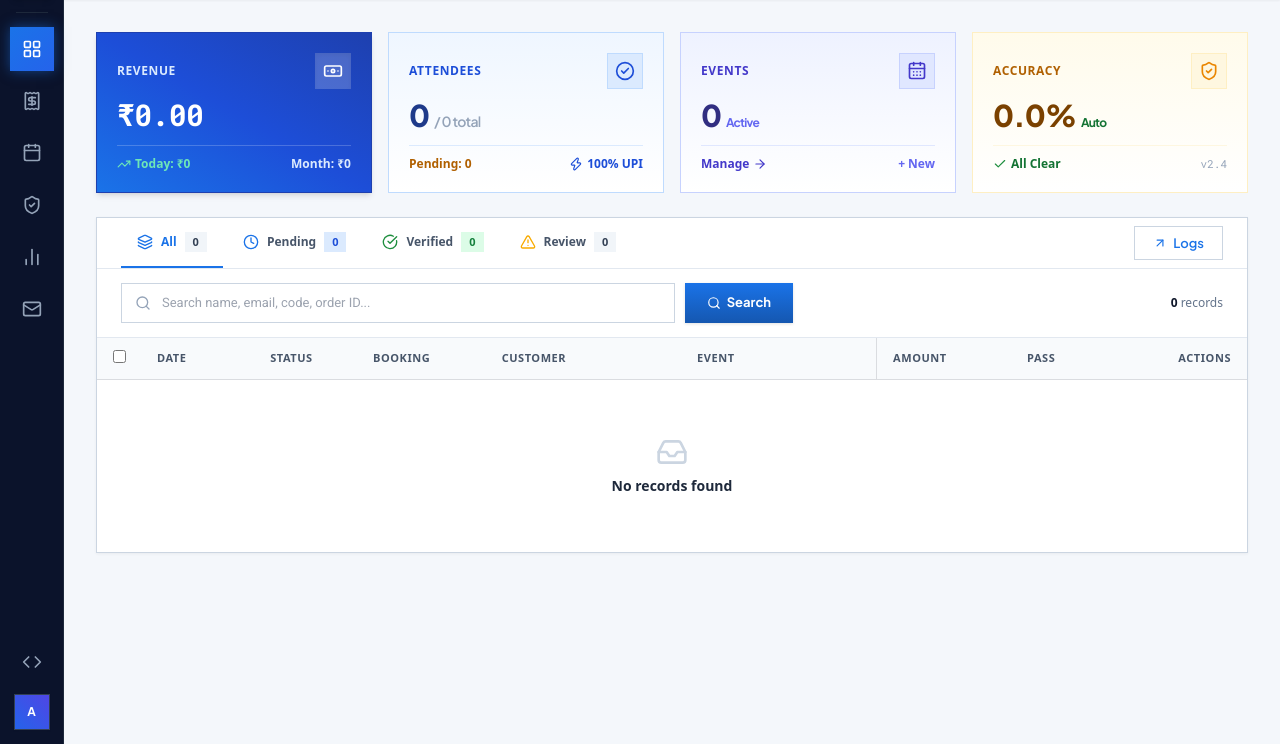
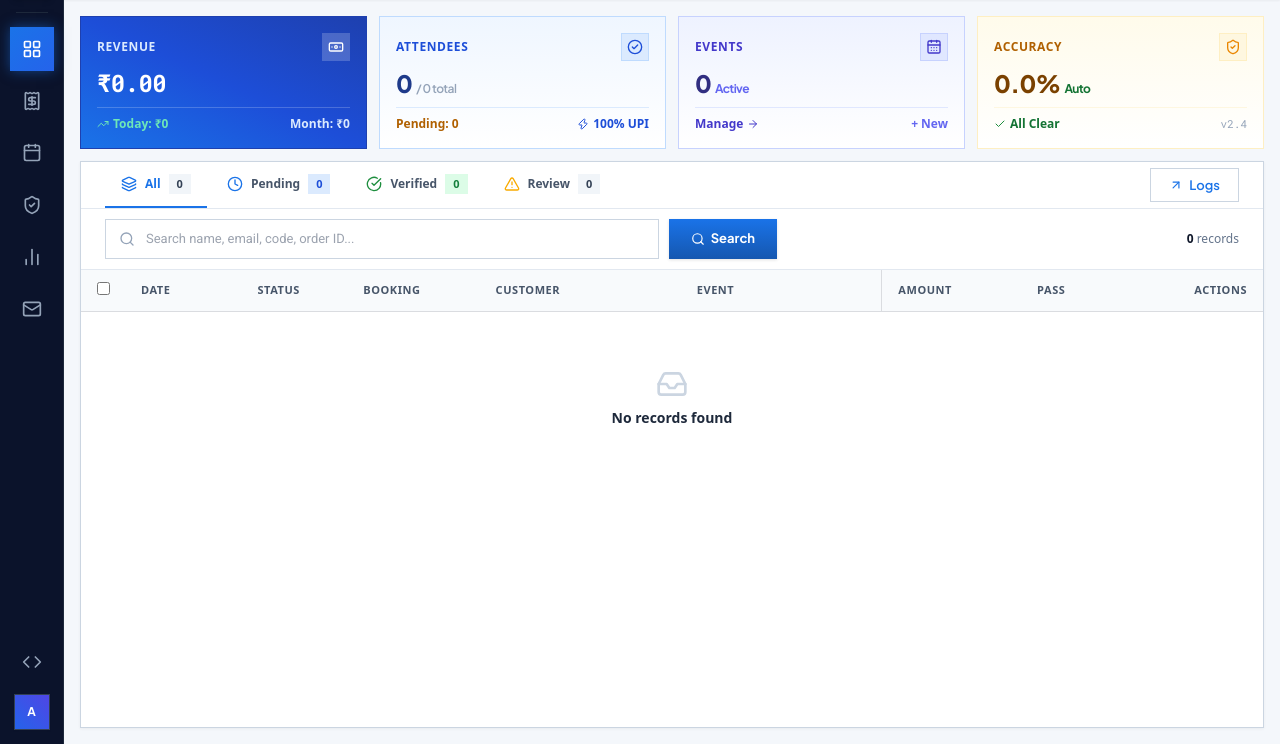
Before and after one commit to dinesh20073/rms, a Django app: page /dashboard/ in a window 1280 px wide. Shown: the part 56-800 px from the top of the page. Run offline with Django 5.2, Linux system fonts and the light colour scheme; data comes from the database, SQL or seed files in the repository; data that the repository does not hold is empty; some libraries are stand-ins or nearby versions.

Commit message:
Lock dashboard screen to fixed window size with bottom table scrolling alone

```diff
--- a/templates/base.html
+++ b/templates/base.html
@@ -311,7 +311,8 @@
 
         /* Sticky & Freeze Table Utilities */
         .table-scroll-container {
-            max-height: 520px;
+            flex: 1 1 0%;
+            height: 100%;
             overflow: auto;
             position: relative;
             background-color: #ffffff;
--- a/templates/dashboard/overview.html
+++ b/templates/dashboard/overview.html
@@ -3,25 +3,25 @@
 {% block header_title %}Overview{% endblock %}
 
 {% block content %}
-<div class="p-4 sm:p-6 lg:p-8 max-w-[1600px] mx-auto space-y-6">
+<div class="p-3 sm:p-4 max-w-[1600px] w-full mx-auto h-full flex flex-col space-y-3 overflow-hidden">
 
-    <!-- 1. Punchy & Short Header KPI Cards -->
-    <div class="grid grid-cols-1 sm:grid-cols-2 lg:grid-cols-4 gap-4">
+    <!-- 1. Punchy & Short Header KPI Cards (Pinned top) -->
+    <div class="grid grid-cols-1 sm:grid-cols-2 lg:grid-cols-4 gap-3 shrink-0">
 
         <!-- Card 1: Revenue -->
-        <div class="bg-gradient-to-tr from-[#1a73e8] via-[#1d4ed8] to-[#1e40af] rounded-2xl p-5 border border-[#1e40af] shadow-md hover:shadow-lg transition relative overflow-hidden group text-white">
-            <div class="flex items-center justify-between text-blue-100 text-xs font-bold uppercase tracking-wider mb-2">
+        <div class="bg-gradient-to-tr from-[#1a73e8] via-[#1d4ed8] to-[#1e40af] rounded-xl p-3.5 sm:p-4 border border-[#1e40af] shadow-xs text-white">
+            <div class="flex items-center justify-between text-blue-100 text-xs font-bold uppercase tracking-wider mb-1.5">
                 <span>Revenue</span>
-                <div class="w-9 h-9 rounded-xl bg-white/20 text-white flex items-center justify-center shadow-inner">
-                    <i data-lucide="banknote" class="w-5 h-5 text-white"></i>
+                <div class="w-7 h-7 rounded-lg bg-white/20 text-white flex items-center justify-center">
+                    <i data-lucide="banknote" class="w-4 h-4 text-white"></i>
                 </div>
             </div>
-            <div class="text-3xl font-black font-display text-white tracking-tight font-mono">
+            <div class="text-2xl font-black font-display text-white tracking-tight font-mono">
                 ₹{{ total_revenue|floatformat:2 }}
             </div>
-            <div class="mt-3 flex items-center justify-between text-xs pt-2.5 border-t border-white/20">
+            <div class="mt-2 flex items-center justify-between text-xs pt-2 border-t border-white/20">
                 <span class="text-emerald-300 font-bold flex items-center gap-1">
-                    <i data-lucide="trending-up" class="w-3.5 h-3.5"></i>
+                    <i data-lucide="trending-up" class="w-3 h-3"></i>
                     <span>Today: ₹{{ today_revenue|floatformat:0 }}</span>
                 </span>
                 <span class="text-blue-100 font-semibold">Month: ₹{{ month_revenue|floatformat:0 }}</span>
@@ -29,57 +29,57 @@
         </div>
 
         <!-- Card 2: Attendees -->
-        <div class="bg-white rounded-2xl p-5 border border-[#bfdbfe] shadow-xs hover:shadow-md transition relative overflow-hidden group bg-gradient-to-b from-[#eff6ff] to-white">
-            <div class="flex items-center justify-between text-[#1d4ed8] text-xs font-bold uppercase tracking-wider mb-2">
+        <div class="bg-white rounded-xl p-3.5 sm:p-4 border border-[#bfdbfe] shadow-2xs bg-gradient-to-b from-[#eff6ff] to-white">
+            <div class="flex items-center justify-between text-[#1d4ed8] text-xs font-bold uppercase tracking-wider mb-1.5">
                 <span>Attendees</span>
-                <div class="w-9 h-9 rounded-xl bg-[#dbeafe] text-[#1d4ed8] border border-[#bfdbfe] flex items-center justify-center shadow-2xs">
-                    <i data-lucide="check-circle-2" class="w-5 h-5 text-[#1d4ed8]"></i>
+                <div class="w-7 h-7 rounded-lg bg-[#dbeafe] text-[#1d4ed8] border border-[#bfdbfe] flex items-center justify-center">
+                    <i data-lucide="check-circle-2" class="w-4 h-4 text-[#1d4ed8]"></i>
                 </div>
             </div>
-            <div class="text-3xl font-extrabold font-display text-[#1e3a8a] tracking-tight">
-                {{ total_payments_count }} <span class="text-sm font-semibold text-slate-400">/ {{ total_registrations }} total</span>
+            <div class="text-2xl font-extrabold font-display text-[#1e3a8a] tracking-tight">
+                {{ total_payments_count }} <span class="text-xs font-semibold text-slate-400">/ {{ total_registrations }} total</span>
             </div>
-            <div class="mt-3 flex items-center justify-between text-xs pt-2.5 border-t border-[#dbeafe]">
+            <div class="mt-2 flex items-center justify-between text-xs pt-2 border-t border-[#dbeafe]">
                 <span class="text-[#b06000] font-bold">Pending: {{ pending_payments_count }}</span>
                 <span class="text-[#1d4ed8] font-bold flex items-center gap-1">
-                    <i data-lucide="zap" class="w-3.5 h-3.5"></i>
+                    <i data-lucide="zap" class="w-3 h-3"></i>
                     <span>100% UPI</span>
                 </span>
             </div>
         </div>
 
         <!-- Card 3: Events -->
-        <div class="bg-white rounded-2xl p-5 border border-[#c7d2fe] shadow-xs hover:shadow-md transition relative overflow-hidden group bg-gradient-to-b from-[#eef2ff] to-white">
-            <div class="flex items-center justify-between text-[#4338ca] text-xs font-bold uppercase tracking-wider mb-2">
+        <div class="bg-white rounded-xl p-3.5 sm:p-4 border border-[#c7d2fe] shadow-2xs bg-gradient-to-b from-[#eef2ff] to-white">
+            <div class="flex items-center justify-between text-[#4338ca] text-xs font-bold uppercase tracking-wider mb-1.5">
                 <span>Events</span>
-                <div class="w-9 h-9 rounded-xl bg-[#e0e7ff] text-[#4338ca] border border-[#c7d2fe] flex items-center justify-center shadow-2xs">
-                    <i data-lucide="calendar-days" class="w-5 h-5 text-[#4338ca]"></i>
+                <div class="w-7 h-7 rounded-lg bg-[#e0e7ff] text-[#4338ca] border border-[#c7d2fe] flex items-center justify-center">
+                    <i data-lucide="calendar-days" class="w-4 h-4 text-[#4338ca]"></i>
                 </div>
             </div>
-            <div class="text-3xl font-extrabold font-display text-[#312e81] tracking-tight">
+            <div class="text-2xl font-extrabold font-display text-[#312e81] tracking-tight">
                 {{ total_events }} <span class="text-xs font-bold text-[#6366f1]">Active</span>
             </div>
-            <div class="mt-3 flex items-center justify-between text-xs pt-2.5 border-t border-[#e0e7ff]">
+            <div class="mt-2 flex items-center justify-between text-xs pt-2 border-t border-[#e0e7ff]">
                 <a href="{% url 'dashboard-events-list' %}" class="text-[#4338ca] hover:underline font-bold flex items-center gap-1">
                     <span>Manage</span>
-                    <i data-lucide="arrow-right" class="w-3.5 h-3.5"></i>
+                    <i data-lucide="arrow-right" class="w-3 h-3"></i>
                 </a>
                 <a href="{% url 'dashboard-event-create' %}" class="text-[#6366f1] hover:text-[#312e81] font-bold">+ New</a>
             </div>
         </div>
 
         <!-- Card 4: Accuracy -->
-        <div class="bg-white rounded-2xl p-5 border border-[#feefc3] shadow-xs hover:shadow-md transition relative overflow-hidden group bg-gradient-to-b from-[#fffbeb] to-white">
-            <div class="flex items-center justify-between text-[#b06000] text-xs font-bold uppercase tracking-wider mb-2">
+        <div class="bg-white rounded-xl p-3.5 sm:p-4 border border-[#feefc3] shadow-2xs bg-gradient-to-b from-[#fffbeb] to-white">
+            <div class="flex items-center justify-between text-[#b06000] text-xs font-bold uppercase tracking-wider mb-1.5">
                 <span>Accuracy</span>
-                <div class="w-9 h-9 rounded-xl bg-[#fef7e0] text-[#b06000] border border-[#feefc3] flex items-center justify-center shadow-2xs">
-                    <i data-lucide="shield-check" class="w-5 h-5 text-[#ea8600]"></i>
+                <div class="w-7 h-7 rounded-lg bg-[#fef7e0] text-[#b06000] border border-[#feefc3] flex items-center justify-center">
+                    <i data-lucide="shield-check" class="w-4 h-4 text-[#ea8600]"></i>
                 </div>
             </div>
-            <div class="text-3xl font-extrabold font-display text-[#7a4100] tracking-tight">
+            <div class="text-2xl font-extrabold font-display text-[#7a4100] tracking-tight">
                 {{ auto_rate }}% <span class="text-xs font-bold text-[#137333]">Auto</span>
             </div>
-            <div class="mt-3 flex items-center justify-between text-xs pt-2.5 border-t border-[#fef7e0]">
+            <div class="mt-2 flex items-center justify-between text-xs pt-2 border-t border-[#fef7e0]">
                 {% if review_queue_count > 0 %}
                 <a href="{% url 'dashboard-verification-queue' %}" class="text-[#b06000] font-extrabold flex items-center gap-1.5 hover:underline">
                     <span class="w-2 h-2 rounded-full bg-[#f9ab00] animate-pulse"></span>
@@ -87,7 +87,7 @@
                 </a>
                 {% else %}
                 <span class="text-[#137333] font-bold flex items-center gap-1">
-                    <i data-lucide="check" class="w-3.5 h-3.5 text-[#1e8e3e]"></i> All Clear
+                    <i data-lucide="check" class="w-3 h-3 text-[#1e8e3e]"></i> All Clear
                 </span>
                 {% endif %}
                 <span class="text-slate-400 font-mono text-[11px]">v2.4</span>
@@ -96,35 +96,35 @@
 
     </div>
 
-    <!-- 2. Main Google Card: Short Tabs, Search Bar & Orders Table -->
-    <div class="google-card overflow-hidden">
+    <!-- 2. Main Google Card: Short Tabs, Search Bar & Orders Table (Takes Remaining Space) -->
+    <div class="google-card flex-1 min-h-0 flex flex-col overflow-hidden">
 
         <!-- Short Segmented Tabs: All | Pending | Verified | Review -->
-        <div class="border-b border-[#e2e8f0] px-4 sm:px-6 flex flex-wrap items-center justify-between gap-3 text-xs font-bold text-slate-600 bg-white">
+        <div class="border-b border-[#e2e8f0] px-4 sm:px-6 flex flex-wrap items-center justify-between gap-3 text-xs font-bold text-slate-600 bg-white shrink-0">
             <div class="flex items-center gap-1 overflow-x-auto py-0 w-full sm:w-auto">
                 <!-- All -->
-                <a href="{% url 'dashboard-overview' %}" class="px-3.5 sm:px-4 py-3.5 border-b-2 {% if not status_filter %}border-[#1a73e8] text-[#1a73e8] font-bold{% else %}border-transparent text-slate-600 hover:text-slate-900{% endif %} flex items-center gap-2 transition whitespace-nowrap">
+                <a href="{% url 'dashboard-overview' %}" class="px-3.5 sm:px-4 py-3 border-b-2 {% if not status_filter %}border-[#1a73e8] text-[#1a73e8] font-bold{% else %}border-transparent text-slate-600 hover:text-slate-900{% endif %} flex items-center gap-2 transition whitespace-nowrap">
                     <i data-lucide="layers" class="w-4 h-4 text-[#1a73e8]"></i>
                     <span>All</span>
                     <span class="bg-slate-100 text-slate-700 text-[11px] font-bold px-2 py-0.5 rounded-full">{{ total_registrations }}</span>
                 </a>
 
                 <!-- Pending -->
-                <a href="{% url 'dashboard-overview' %}?status=PENDING" class="px-3.5 sm:px-4 py-3.5 border-b-2 {% if status_filter == 'PENDING' %}border-[#1a73e8] text-[#1a73e8] font-bold{% else %}border-transparent text-slate-600 hover:text-slate-900{% endif %} flex items-center gap-2 transition whitespace-nowrap">
+                <a href="{% url 'dashboard-overview' %}?status=PENDING" class="px-3.5 sm:px-4 py-3 border-b-2 {% if status_filter == 'PENDING' %}border-[#1a73e8] text-[#1a73e8] font-bold{% else %}border-transparent text-slate-600 hover:text-slate-900{% endif %} flex items-center gap-2 transition whitespace-nowrap">
                     <i data-lucide="clock" class="w-4 h-4 text-[#1a73e8]"></i>
                     <span>Pending</span>
                     <span class="bg-[#dbeafe] text-[#1d4ed8] text-[11px] font-bold px-2 py-0.5 rounded-full">{{ pending_payments_count }}</span>
                 </a>
 
                 <!-- Verified -->
-                <a href="{% url 'dashboard-overview' %}?status=COMPLETED" class="px-3.5 sm:px-4 py-3.5 border-b-2 {% if status_filter == 'COMPLETED' %}border-[#1e8e3e] text-[#137333] font-bold{% else %}border-transparent text-slate-600 hover:text-slate-900{% endif %} flex items-center gap-2 transition whitespace-nowrap">
+                <a href="{% url 'dashboard-overview' %}?status=COMPLETED" class="px-3.5 sm:px-4 py-3 border-b-2 {% if status_filter == 'COMPLETED' %}border-[#1e8e3e] text-[#137333] font-bold{% else %}border-transparent text-slate-600 hover:text-slate-900{% endif %} flex items-center gap-2 transition whitespace-nowrap">
                     <i data-lucide="check-circle" class="w-4 h-4 text-[#1e8e3e]"></i>
                     <span>Verified</span>
                     <span class="bg-[#dcfce7] text-[#15803d] text-[11px] font-bold px-2 py-0.5 rounded-full">{{ total_payments_count }}</span>
                 </a>
 
                 <!-- Review -->
-                <a href="{% url 'dashboard-overview' %}?status=MANUAL_REVIEW" class="px-3.5 sm:px-4 py-3.5 border-b-2 {% if status_filter == 'MANUAL_REVIEW' %}border-[#f9ab00] text-[#b06000] font-bold{% else %}border-transparent text-slate-600 hover:text-slate-900{% endif %} flex items-center gap-2 transition whitespace-nowrap">
+                <a href="{% url 'dashboard-overview' %}?status=MANUAL_REVIEW" class="px-3.5 sm:px-4 py-3 border-b-2 {% if status_filter == 'MANUAL_REVIEW' %}border-[#f9ab00] text-[#b06000] font-bold{% else %}border-transparent text-slate-600 hover:text-slate-900{% endif %} flex items-center gap-2 transition whitespace-nowrap">
                     <i data-lucide="alert-triangle" class="w-4 h-4 text-[#f9ab00]"></i>
                     <span>Review</span>
                     <span class="{% if review_queue_count > 0 %}bg-[#fef3c7] text-[#b45309] font-extrabold animate-pulse{% else %}bg-slate-100 text-slate-700{% endif %} text-[11px] px-2 py-0.5 rounded-full">
@@ -133,8 +133,8 @@
                 </a>
             </div>
 
-            <div class="hidden sm:flex items-center gap-2 py-2">
-                <a href="{% url 'dashboard-registrations-list' %}" class="google-btn-outlined text-xs">
+            <div class="hidden sm:flex items-center gap-2 py-1.5">
+                <a href="{% url 'dashboard-registrations-list' %}" class="google-btn-outlined text-xs py-1 px-3">
                     <i data-lucide="arrow-up-right" class="w-3.5 h-3.5"></i>
                     <span>Logs</span>
                 </a>
@@ -142,7 +142,7 @@
         </div>
 
         <!-- Google Search Toolbar with Google Input & Buttons -->
-        <div class="px-4 sm:px-6 py-3.5 border-b border-[#e2e8f0] bg-white flex flex-wrap items-center justify-between gap-3">
+        <div class="px-4 sm:px-6 py-2.5 border-b border-[#e2e8f0] bg-white flex flex-wrap items-center justify-between gap-3 shrink-0">
             <form method="GET" action="{% url 'dashboard-overview' %}" class="flex-1 min-w-[260px] max-w-2xl flex items-center gap-2.5">
                 {% if status_filter %}
                 <input type="hidden" name="status" value="{{ status_filter }}">
@@ -151,12 +151,12 @@
                     <i data-lucide="search" class="w-4 h-4 text-slate-400 absolute left-3.5 top-3 pointer-events-none"></i>
                     <input type="text" name="q" value="{{ search_query }}" placeholder="Search name, email, code, order ID..." class="google-search-pill">
                 </div>
-                <button type="submit" class="google-btn-primary">
+                <button type="submit" class="google-btn-primary py-1.5">
                     <i data-lucide="search" class="w-3.5 h-3.5"></i>
                     <span>Search</span>
                 </button>
                 {% if search_query or status_filter %}
-                <a href="{% url 'dashboard-overview' %}" class="google-btn-outlined">
+                <a href="{% url 'dashboard-overview' %}" class="google-btn-outlined py-1.5">
                     <span>Reset</span>
                 </a>
                 {% endif %}
@@ -167,8 +167,8 @@
             </div>
         </div>
 
-        <!-- Google Material Data Table (Sticky Header & Freeze Columns up to Event) -->
-        <div class="table-scroll-container">
+        <!-- Google Material Data Table (Sticky Header & Freeze Columns up to Event - Bottom Scroll Alone) -->
+        <div class="table-scroll-container flex-1 min-h-0 overflow-auto">
             <table class="w-full text-left text-xs border-collapse min-w-[1050px]">
                 <thead class="bg-[#f8fafc] border-b border-[#dadce0] text-slate-600 font-bold text-[11px] uppercase tracking-wider">
                     <tr>
--- a/templates/dashboard_base.html
+++ b/templates/dashboard_base.html
@@ -253,7 +253,7 @@
         </header>
 
         <!-- Main Body Scroll Area -->
-        <main class="flex-1 overflow-y-auto bg-[#f4f7fb] pb-20 lg:pb-8">
+        <main class="flex-1 min-h-0 overflow-hidden bg-[#f4f7fb] pb-16 lg:pb-0 flex flex-col">
             {% block content %}{% endblock %}
         </main>
 
```
Also changed, not shown: templates/dashboard/registrations/list.html (+7 -7 lines).
